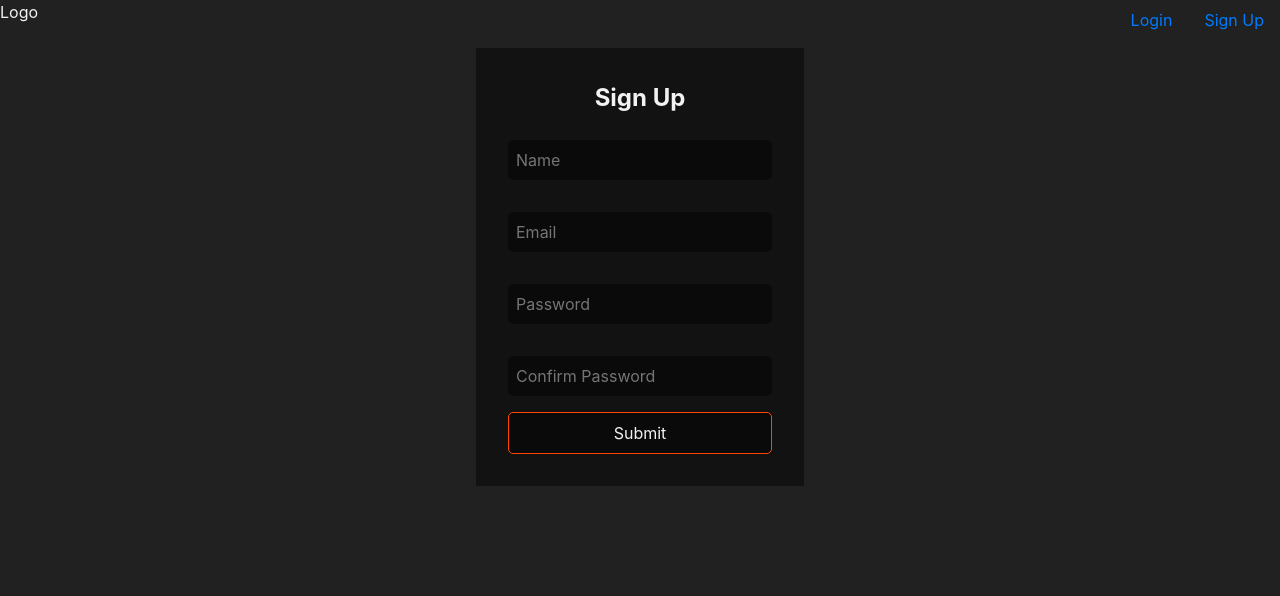
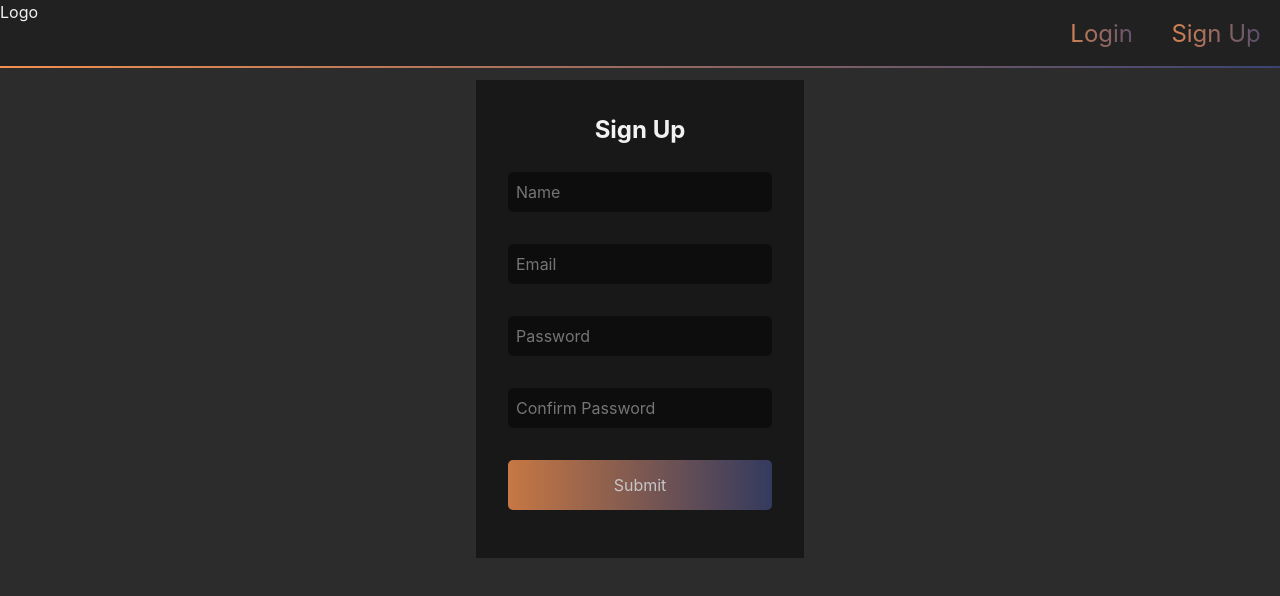
Before and after one commit to mthom26/face-recognition-client, a React (Create React App) app: page /signup in a window 1280 px wide. Shown: the top 596 px of the page. Built offline with nearby package versions, Linux system fonts and the light colour scheme.

Commit message:
Ass NavBar and gradient styling

```diff
--- a/src/components/App/App.module.css
+++ b/src/components/App/App.module.css
@@ -1,5 +1,5 @@
 .app {
-  padding: 3rem 0;
+  padding: 5rem 0;
   display: flex;
   justify-content: center;
 }
--- a/src/components/NavBar/NavBar.js
+++ b/src/components/NavBar/NavBar.js
@@ -16,6 +16,7 @@ class NavBar extends Component {
             Sign Up
           </Link>
         </nav>
+        <div className={styles.bottom} />
       </div>
     );
   }
--- a/src/components/NavBar/NavBar.module.css
+++ b/src/components/NavBar/NavBar.module.css
@@ -3,6 +3,7 @@
   position: fixed;
   display: flex;
   justify-content: space-between;
+  background: #212121;
 }
 
 .nav {
@@ -10,5 +11,21 @@
 }
 
 .navLink {
-  padding: 0.5rem 1rem;
+  font-size: 1.5rem;
+  padding: 1rem 1.2rem;
+  background: linear-gradient(to right, #f3904f, #3b4371);
+  -webkit-background-clip: text;
+  -webkit-text-fill-color: transparent;
 }
+
+.navLink:hover {
+  -webkit-text-fill-color: #ffffff2a;
+}
+
+.bottom {
+  position: absolute;
+  bottom: 0;
+  height: 2px;
+  width: 100%;
+  background: linear-gradient(to right, #f3904f, #3b4371);
+}
--- a/src/components/SignUp/SignUp.module.css
+++ b/src/components/SignUp/SignUp.module.css
@@ -13,8 +13,15 @@
 
 .button {
   color: #f2f2f2;
-  border: 1px solid orangered;
+  margin: 1rem 0;
+  padding: 0.8rem;
+  opacity: 0.8;
+  border: none;
   border-radius: 5px;
-  background: #00000076;
-  padding: 0.5rem;
+  background: linear-gradient(to right, #f3904f, #3b4371);
+  transition: opacity 300ms ease-out;
 }
+
+.button:hover {
+  opacity: 1;
+}
--- a/src/index.css
+++ b/src/index.css
@@ -1,7 +1,7 @@
 body {
   margin: 0;
   padding: 0;
-  background: #212121;
+  background: #2c2c2c;
   color: #f2f2f2;
   font-family: -apple-system, BlinkMacSystemFont, 'Segoe UI', 'Roboto', 'Oxygen',
     'Ubuntu', 'Cantarell', 'Fira Sans', 'Droid Sans', 'Helvetica Neue',
@@ -27,3 +27,7 @@ input {
 button {
   cursor: pointer;
 }
+
+a:hover {
+  text-decoration: none;
+}
```
